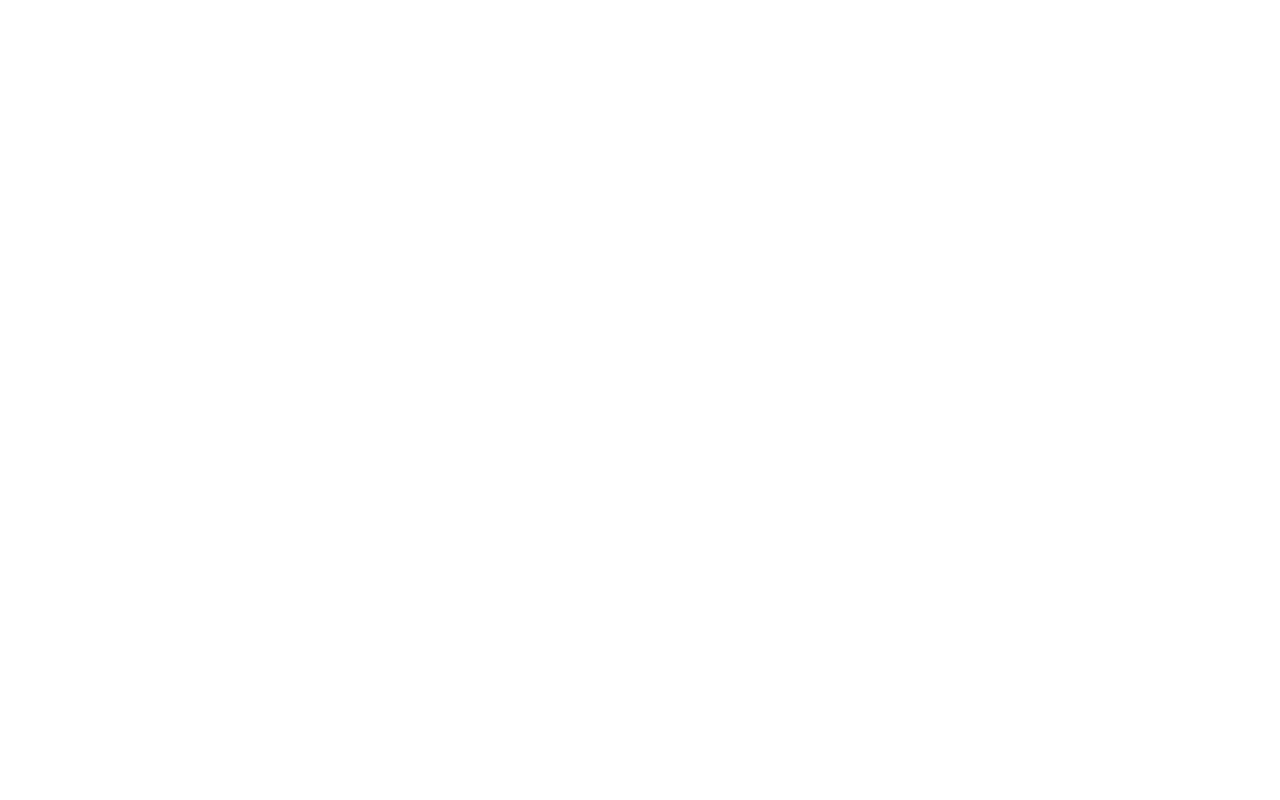
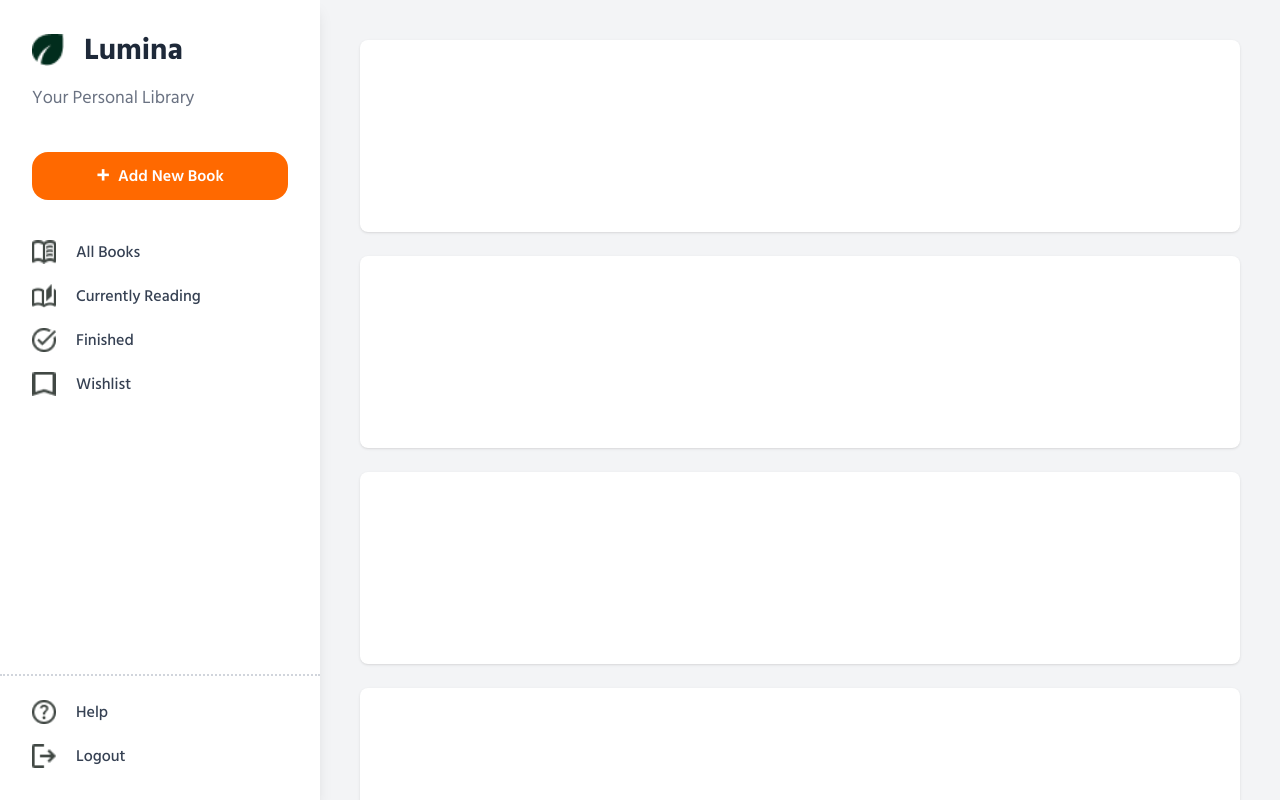
Before and after one commit to FarahTabussum/Book-Entry, a plain HTML site: page index.html in a window 1280 px wide. Drawn offline with nearby package versions, Linux system fonts and the light colour scheme.

Commit message:
Add Lumina UI layout and image assets
Update index.html to implement the initial Lumina UI: set page title, include Tailwind CSS and Google font, and add a two-column layout with a left sidebar (logo, add-book button, navigation items, bottom actions) and a right content area with placeholder cards. Add image assets referenced by the new UI (book, log, logo, mark, save, ssave, tick) and include index.js at the end of the page.

```diff
--- a/index.html
+++ b/index.html
@@ -3,7 +3,122 @@
   <head>
     <meta charset="UTF-8" />
     <meta name="viewport" content="width=device-width, initial-scale=1.0" />
-    <title>Document</title>
+    <title>Lumina</title>
+
+    <!-- Tailwind CSS -->
+    <script src="https://cdn.jsdelivr.net/npm/@tailwindcss/browser@4"></script>
+    <!-- font -->
+    <link rel="preconnect" href="https://fonts.googleapis.com" />
+    <link rel="preconnect" href="https://fonts.gstatic.com" crossorigin />
+    <link
+      href="https://fonts.googleapis.com/css2?family=Hind+Siliguri:wght@300;400;500;600;700&display=swap"
+      rel="stylesheet"
+    />
   </head>
-  <body></body>
+  <body
+    class="h-screen overflow-hidden bg-gray-100"
+    style="font-family: &quot;Hind Siliguri&quot;, sans-serif"
+  >
+    <!-- Main Container -->
+    <div class="flex h-full">
+      <!-- Left Sidebar (1/4) -->
+      <aside class="w-1/4 bg-white p-8 shadow-lg flex flex-col">
+        <!-- Logo + Title -->
+        <div class="flex items-center gap-5">
+          <img src="./images/logo.png" alt="Lumina Logo" class="w-8 h-8" />
+          <h1 class="text-3xl font-bold text-gray-800">Lumina</h1>
+        </div>
+
+        <!-- Subtitle -->
+        <p class="mt-4 text-gray-500 text-lg">Your Personal Library</p>
+
+        <!-- Add Book Button -->
+        <button
+          class="mt-10 flex items-center justify-center gap-2 bg-orange-500 hover:bg-orange-600 text-white font-semibold py-3 rounded-2xl transition duration-300"
+        >
+          <span class="text-2xl leading-none">+</span>
+          <span>Add New Book</span>
+        </button>
+
+        <!-- Navigation -->
+        <div class="mt-10 flex-1 flex flex-col">
+          <div class="space-y-5">
+            <!-- Row 1 -->
+            <div
+              class="flex items-center gap-5 cursor-pointer hover:text-orange-500 transition"
+            >
+              <img src="./images/book.png" alt="All Books" class="w-6 h-6" />
+              <span class="text-gray-700 font-medium">All Books</span>
+            </div>
+
+            <!-- Row 2 -->
+            <div
+              class="flex items-center gap-5 cursor-pointer hover:text-orange-500 transition"
+            >
+              <img
+                src="./images/ssave.png"
+                alt="Currently Reading"
+                class="w-6 h-6"
+              />
+              <span class="text-gray-700 font-medium">Currently Reading</span>
+            </div>
+
+            <!-- Row 3 -->
+            <div
+              class="flex items-center gap-5 cursor-pointer hover:text-orange-500 transition"
+            >
+              <img src="./images/tick.png" alt="Read Books" class="w-6 h-6" />
+              <span class="text-gray-700 font-medium">Finished</span>
+            </div>
+
+            <!-- Row 4 -->
+            <div
+              class="flex items-center gap-5 cursor-pointer hover:text-orange-500 transition"
+            >
+              <img src="./images/save.png" alt="Wishlist" class="w-6 h-6" />
+              <span class="text-gray-700 font-medium">Wishlist</span>
+            </div>
+          </div>
+
+          <!-- Dotted Divider -->
+
+          <!-- Bottom Section -->
+          <div class="mt-auto">
+            <hr class="-mx-8 mb-6 border-t-2 border-dotted border-gray-300" />
+
+            <!-- Row 1 -->
+            <div
+              class="flex items-center gap-5 cursor-pointer hover:text-orange-500 transition"
+            >
+              <img src="./images/mark.png" alt="Help" class="w-6 h-6" />
+              <span class="text-gray-700 font-medium">Help</span>
+            </div>
+
+            <!-- Row 2 -->
+            <div
+              class="mt-5 flex items-center gap-5 cursor-pointer hover:text-orange-500 transition"
+            >
+              <img src="./images/log.png" alt="Logout" class="w-6 h-6" />
+              <span class="text-gray-700 font-medium">Logout</span>
+            </div>
+          </div>
+        </div>
+      </aside>
+
+      <!-- Right Content (3/4) -->
+      <main class="w-3/4 overflow-y-auto p-10">
+        <!-- Temporary content -->
+        <div class="space-y-6">
+          <div class="h-48 rounded-lg bg-white shadow"></div>
+          <div class="h-48 rounded-lg bg-white shadow"></div>
+          <div class="h-48 rounded-lg bg-white shadow"></div>
+          <div class="h-48 rounded-lg bg-white shadow"></div>
+          <div class="h-48 rounded-lg bg-white shadow"></div>
+          <div class="h-48 rounded-lg bg-white shadow"></div>
+        </div>
+      </main>
+    </div>
+
+    <script src="index.js"></script>
+  </body>
 </html>
```
Also changed, not shown: images/book.png (added), images/log.png (added), images/logo.png (added), images/mark.png (added), images/save.png (added), images/ssave.png (added), images/tick.png (added).
